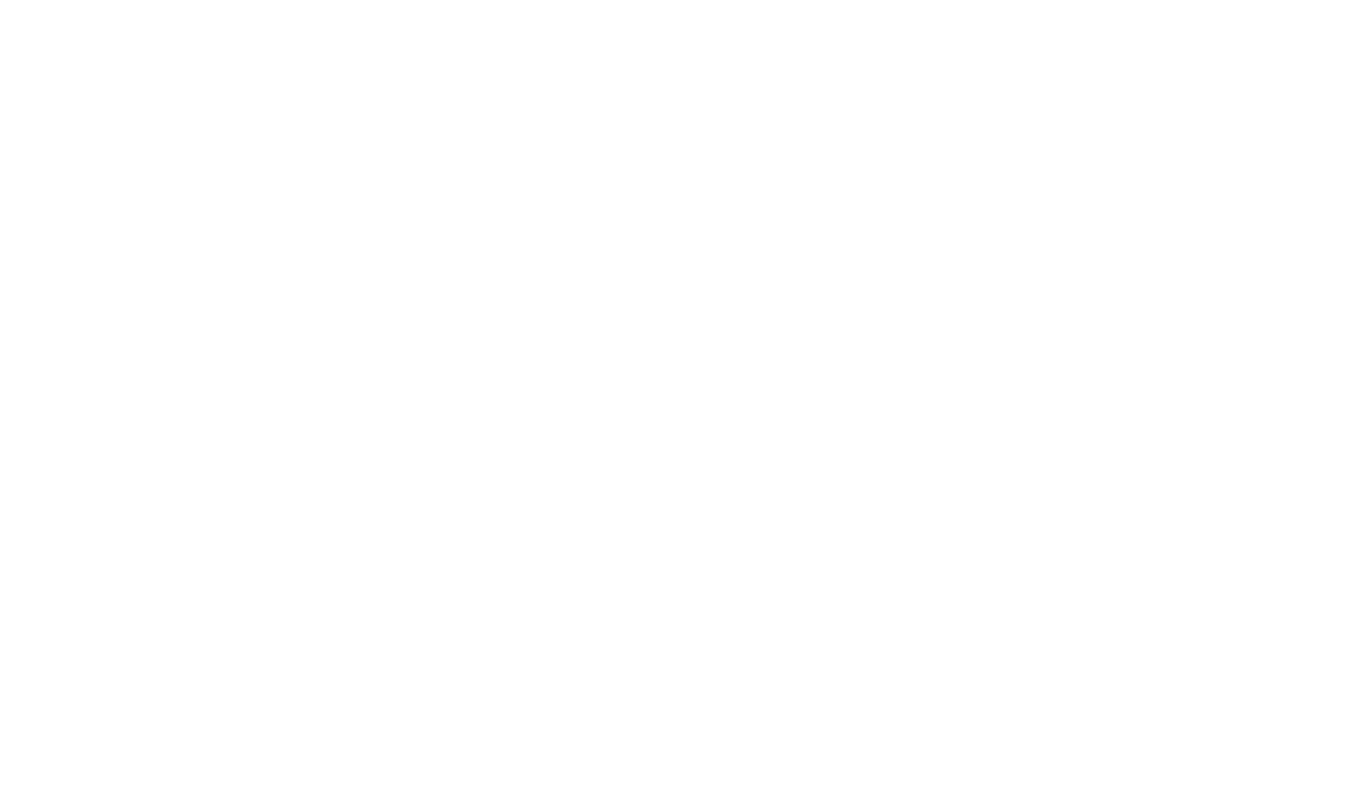
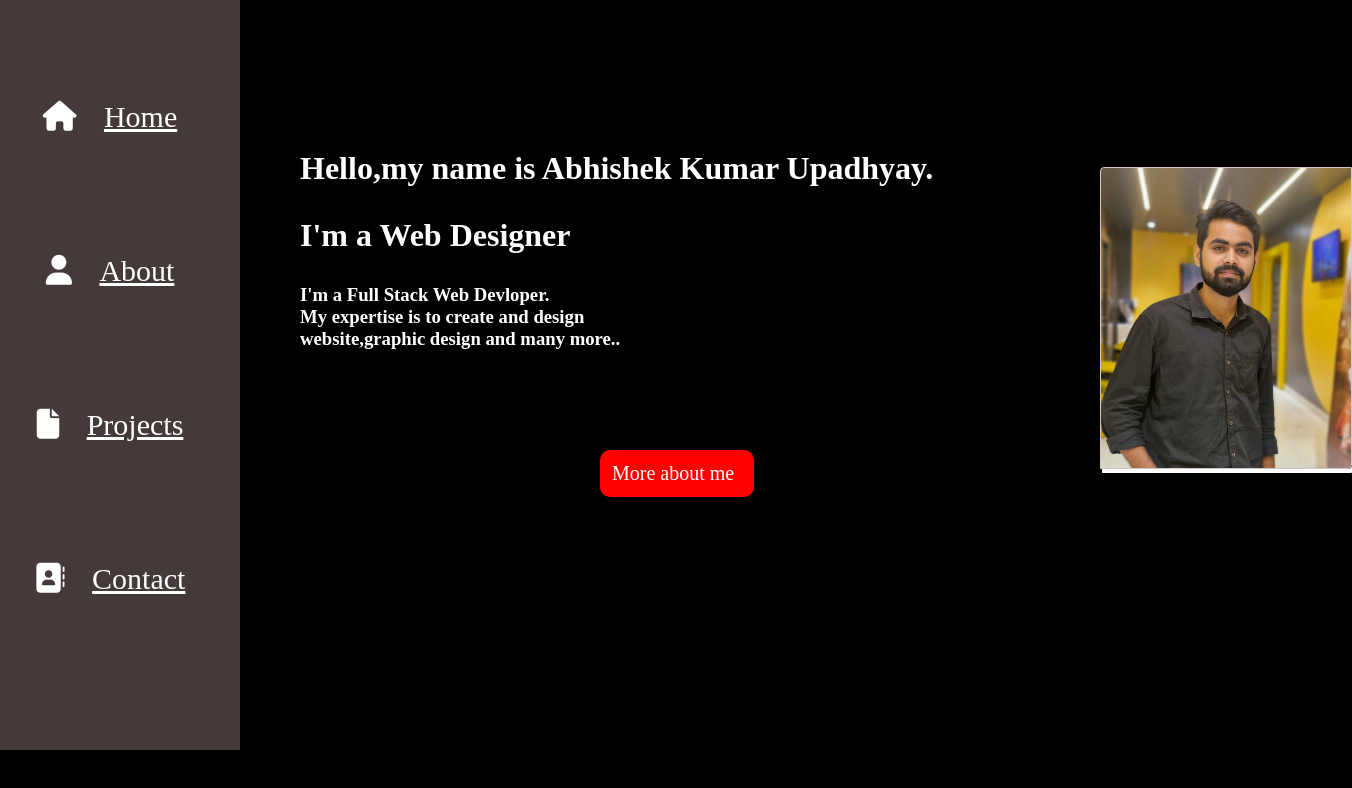
Before and after one commit to upadhyayabhi9173/mineportfolio, a plain HTML site: page about.html in a window 1280 px wide. Shown: the whole page, 1352 px wide, since content can reach past the window. Drawn offline with Linux system fonts and the light colour scheme.

Commit message:
about us page added

```diff
--- a/about.html
+++ b/about.html
@@ -0,0 +1,43 @@
+<!DOCTYPE html>
+<html lang="en">
+<head>
+    <meta charset="UTF-8">
+    <meta name="viewport" content="width=device-width, initial-scale=1.0">
+    <title>AboutMe</title>
+    <link rel="stylesheet" href="style.css">
+    <link rel="stylesheet" href="https://cdnjs.cloudflare.com/ajax/libs/font-awesome/6.7.1/css/all.min.css" integrity="sha512-5Hs3dF2AEPkpNAR7UiOHba+lRSJNeM2ECkwxUIxC1Q/FLycGTbNapWXB4tP889k5T5Ju8fs4b1P5z/iB4nMfSQ==" crossorigin="anonymous" referrerpolicy="no-referrer" />
+</head>
+<body class="b1">
+    <div class="bar">
+        <div class="home">
+        <i class="fa-solid fa-house"></i>
+        <a href="index.html">Home</a>
+        </div>
+        <div class="home">
+            <i class="fa-solid fa-user"></i>
+            <a href="about.html">About</a>
+        </div>
+        <div class="home">
+            <i class="fa-solid fa-file"></i>
+            <a href="">Projects</a>
+        </div>
+        <div class="home">
+            <i class="fa-solid fa-address-book"></i>
+            <a href="">Contact</a>
+        </div>
+    </div>
+    <h1 class="body">
+        Hello,my name is Abhishek Kumar Upadhyay.
+    </h1>
+    <h1 class="body2">
+        I'm a Web Designer
+    </h1>
+    <h3 class="body3">
+        I'm a Full Stack Web Devloper. <br> My expertise is to create and design <br> website,graphic design and many more..
+    </h3>
+    <div class="class0"><a href="#">More about me</a></div>
+    <div class="image2">
+
+    </div>
+</body>
+</html>
--- a/style.css
+++ b/style.css
@@ -1,3 +1,8 @@
+*{
+    padding: 0;
+    margin: 0;
+    overflow: visible;
+}
 .c1{
     display: flex;
 }
@@ -131,3 +136,117 @@
     border-top: 3px solid green;
     border-bottom: 3px solid black;
 }
+
+.b1{
+    background-color: black;
+}
+.bar{
+    width: 240px;
+    height: 750px;
+    /* margin-top: 0%; */
+    /* margin-top: 20px; */
+    background-color: rgb(68, 58, 58);
+}
+.home{
+    font-size: 30px;
+    margin: 20px;
+    /* padding: 20px; */
+
+}
+.bar{
+    display: flex;
+    /* align-items: start; */
+    flex-direction: column;
+    /* column-gap: 10px; */
+    align-items: center;
+
+}
+.bar div{
+    margin-top: 100px;
+}
+.home a{
+    color: white;
+    padding: 20px;
+    /* text-decoration: none;    */
+}
+.home a:hover {
+    color: rgb(255, 72, 0);
+}
+
+.home i{
+    color: white;
+}
+.body{
+    color: white;
+    /* background-color: red; */
+    margin-left: 250px;
+    margin-top: -600px;
+    margin-left: 300px;
+
+}
+.body2{
+    color: white;
+    margin-left: 300px;
+    padding-top: 30px;
+}
+.body3{
+    color: white;
+    margin-left: 300px ;
+    padding-top: 30px;
+}
+.icon {
+    border: 2px solid white;
+    width: 250px;
+    height: 40px;
+    margin-left: 500px;
+    margin-top: 100px;
+
+
+}
+.icon a{
+    color: rgb(231, 223, 223);
+    margin-left: 500px;
+    text-decoration: none;
+    padding: 10px;
+
+}
+.icon{
+    display: flex;
+    flex-direction: row;
+}
+.icon a{
+    flex-direction: row;
+}
+.class0{
+    margin-left: 600px;
+    border: 2px solid red;
+    background-color: red;
+    width: 130px;
+    margin-top: 100px;
+    padding: 10px;
+    border-radius: 10px;
+
+}
+.class0 a{
+    color: white;
+    text-decoration: none;
+    font-size: 20px;
+
+}
+.class0 a:hover{
+    color: green;
+}
+.image2{
+    /* border: 2px solid yellow; */
+    height: 300px;
+    width: 250px;
+    margin-left: 1100px;
+    margin-top: -330px;
+    background-image: url(image2.jpeg);
+    background-size: cover;
+    border: 1px solid rgb(216, 197, 197);
+    box-shadow: 2px 4px white;
+    border-top-left-radius: 4px;
+    border-bottom-right-radius: 4px;
+
+}
```
Also changed, not shown: index.html (+1 -1 lines), image2.jpeg (added), project.html (added).
